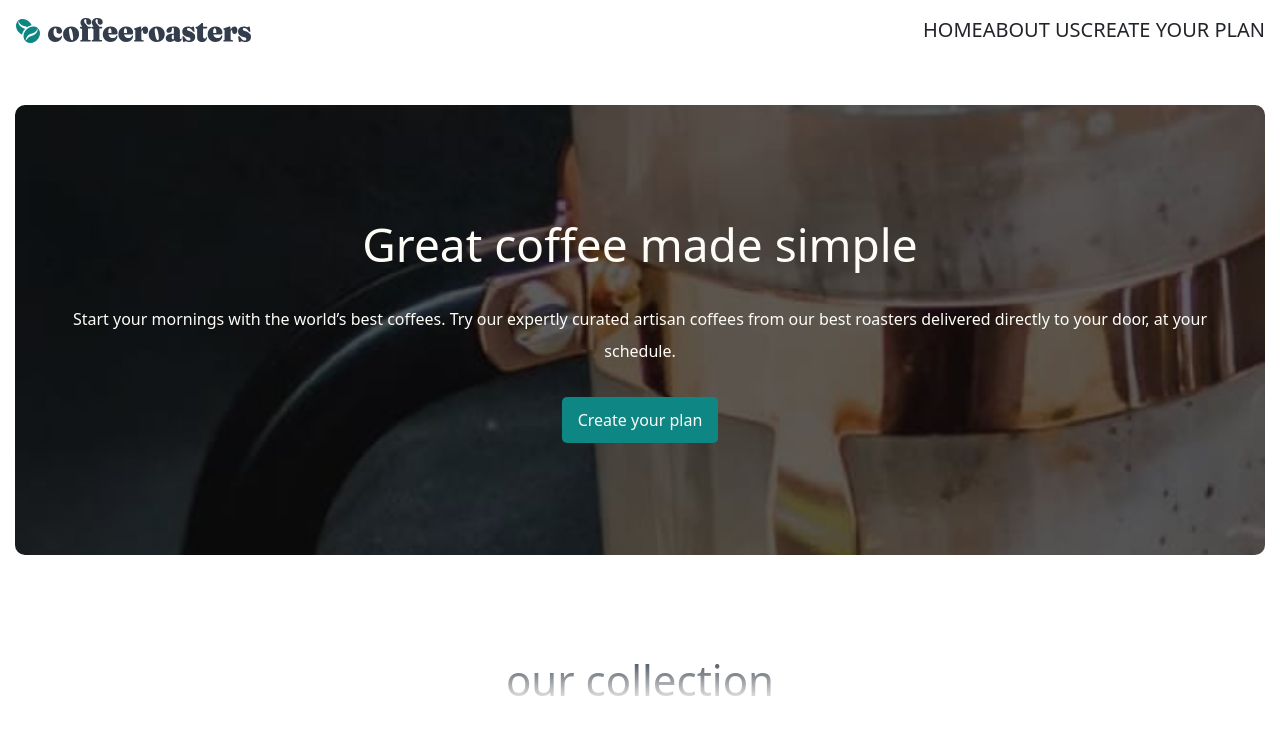
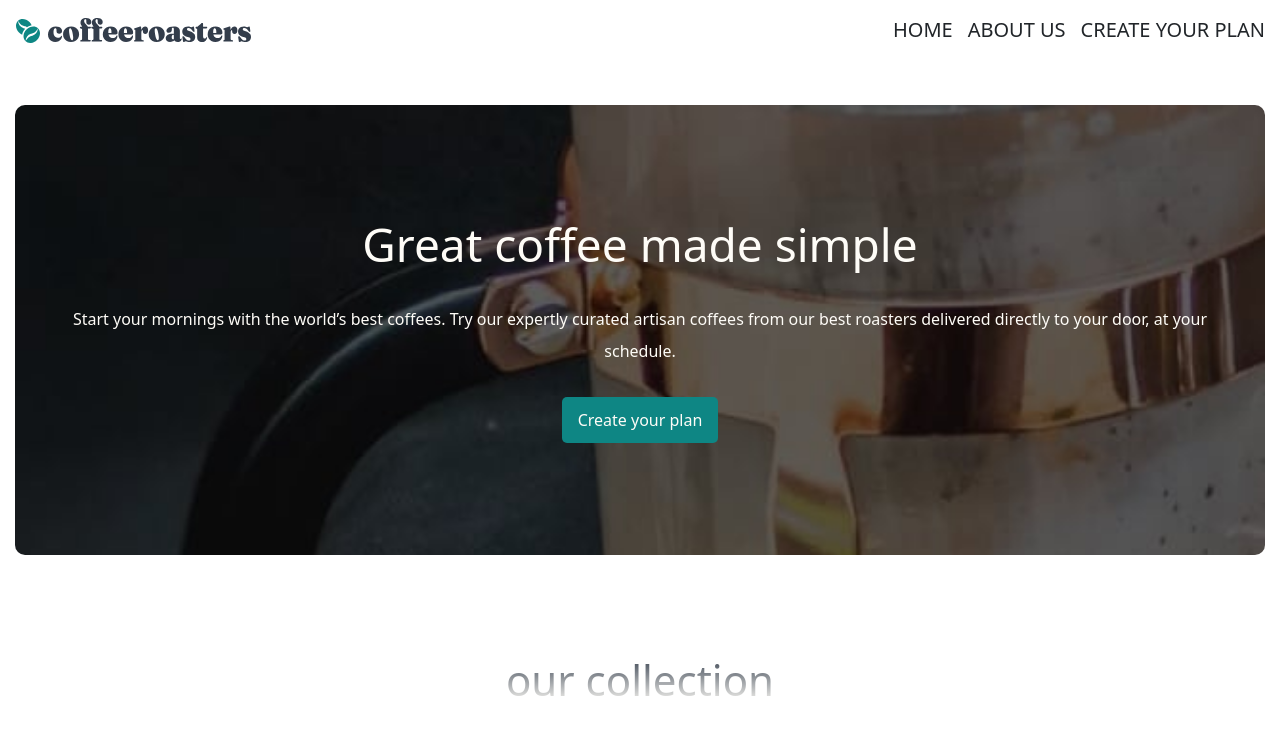
Before and after one commit to heiderick13/coffee-shop, a React (Vite) app: page / in a window 1280 px wide. Shown: the top 734 px of the page. Built offline with nearby package versions, Linux system fonts and the light colour scheme.

Commit message:
:recycle: refactor nav component with tailwind

```diff
--- a/src/components/Navbar/Navbar.css
+++ b/src/components/Navbar/Navbar.css
@@ -2,18 +2,3 @@
   align-items: center;
   font-size: 2rem;
 }
-
-.nav-links {
-  display: none;
-  text-transform: uppercase;
-}
-
-@media screen and (min-width: 500px) {
-  .nav-menu {
-    display: none;
-  }
-
-  .nav-links {
-    display: flex;
-  }
-}
--- a/src/components/Navbar/Navbar.jsx
+++ b/src/components/Navbar/Navbar.jsx
@@ -21,11 +21,11 @@ function Navbar() {
         <Link>
           <img src={logo} alt="Company Logo" />
         </Link>
-        <div className="nav-menu" onClick={toggleMenu}>
+        <div className="nav-menu md:hidden" onClick={toggleMenu}>
           <MdMenu />
         </div>
 
-        <div className="nav-links">
+        <div className="hidden md:flex gap-4 nav-links uppercase">
           <Link to={"/"} className="">
             home
           </Link>
```
